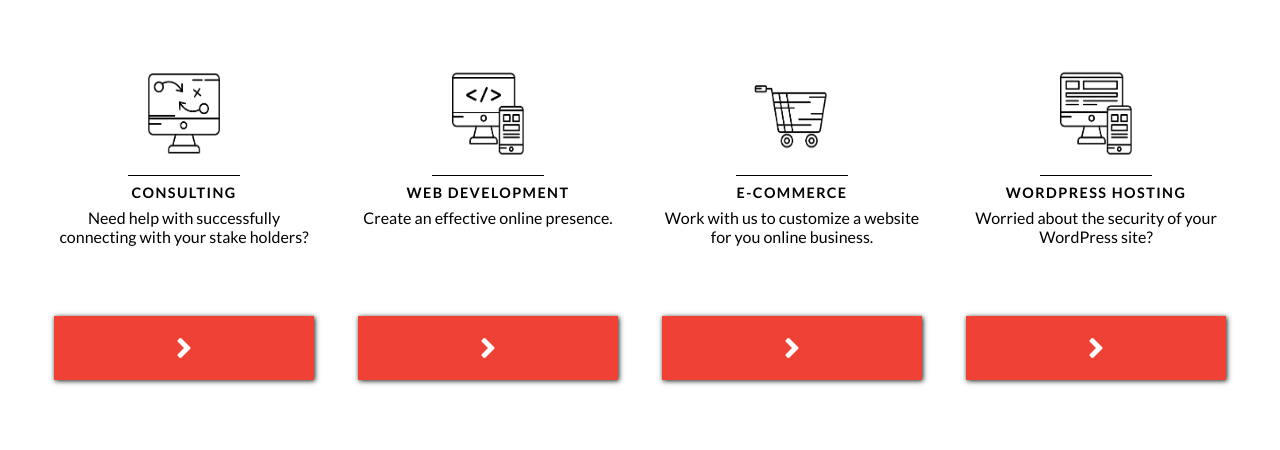
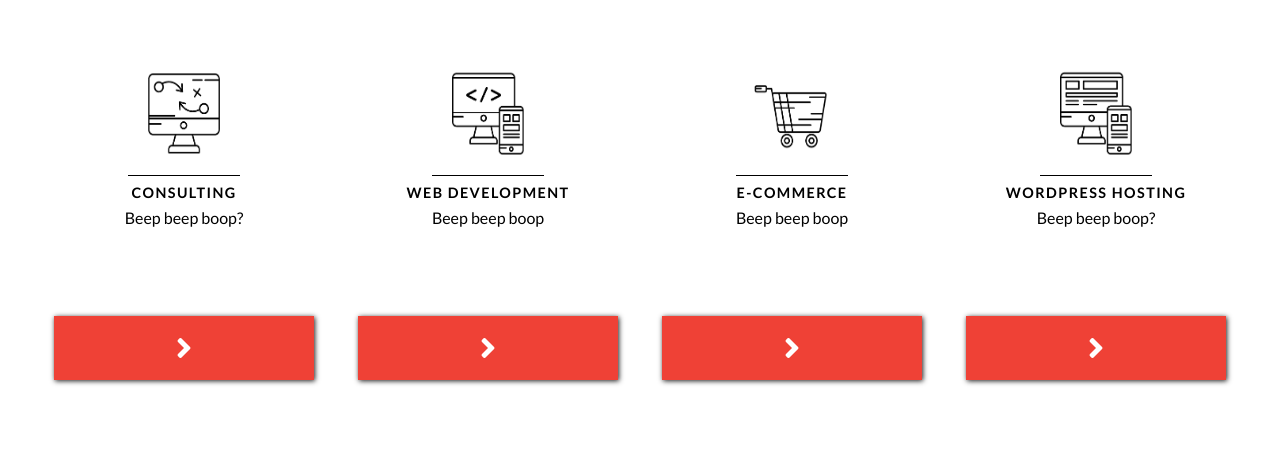
Before and after one commit to CreeJade/web0218, a plain HTML site: page index.html in a window 1280 px wide. Shown: the part 605-1055 px from the top of the page. Drawn offline with nearby package versions, Linux system fonts and the light colour scheme.

Commit message:
second commit - change service descriptions

```diff
--- a/index.html
+++ b/index.html
@@ -62,7 +62,7 @@
 					<div class="break"></div>
 					<div class="grpd">
 						<a href="" class="title">Consulting</a>
-						<p class="description">Need help with successfully connecting with your stake holders?</p>
+						<p class="description">Beep beep boop?</p>
 					</div>
 					<a href="" class="more"><i class="fas fa-angle-right"></i></a>
 				</li>
@@ -72,7 +72,7 @@
 
 					<div class="grpd">
 						<a href="" class="title">Web Development</a>
-						<p class="description">Create an effective online presence.</p>
+						<p class="description">Beep beep boop</p>
 					</div>
 					<a href="" class="more"><i class="fas fa-angle-right"></i></a>
 				</li>
@@ -81,7 +81,7 @@
 					<div class="break"></div>
 					<div class="grpd">
 						<a href="" class="title">E-Commerce</a>
-						<p class="description">Work with us to customize a website for you online business.</p>
+						<p class="description">Beep beep boop</p>
 					</div>
 					<a href="" class="more"><i class="fas fa-angle-right"></i></a>
 				</li>
@@ -90,7 +90,7 @@
 					<div class="break"></div>
 					<div class="grpd">
 						<a href="" class="title">WordPress Hosting</a>
-						<p class="description">Worried about the security of your WordPress site?</p>
+						<p class="description">Beep beep boop?</p>
 					</div>
 					<a href="" class="more"><i class="fas fa-angle-right"></i></a>
 				</li>
```
